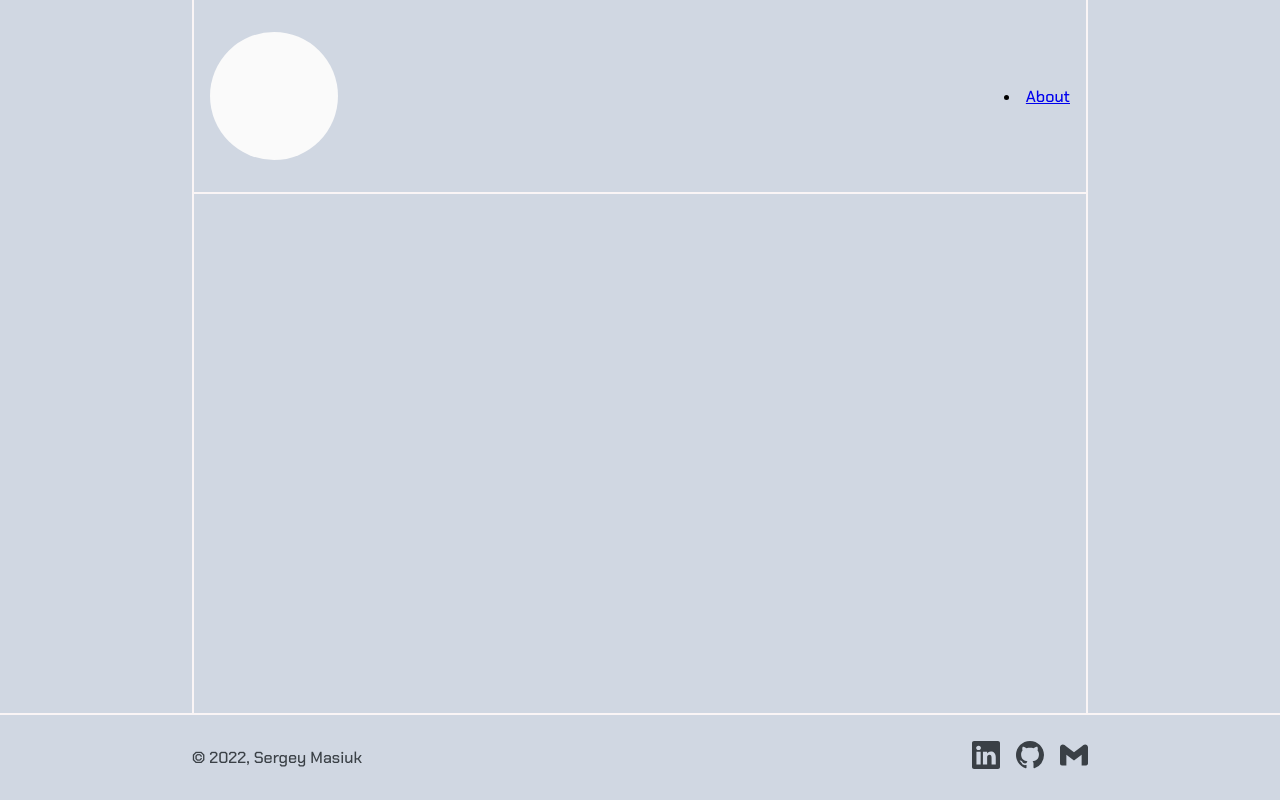
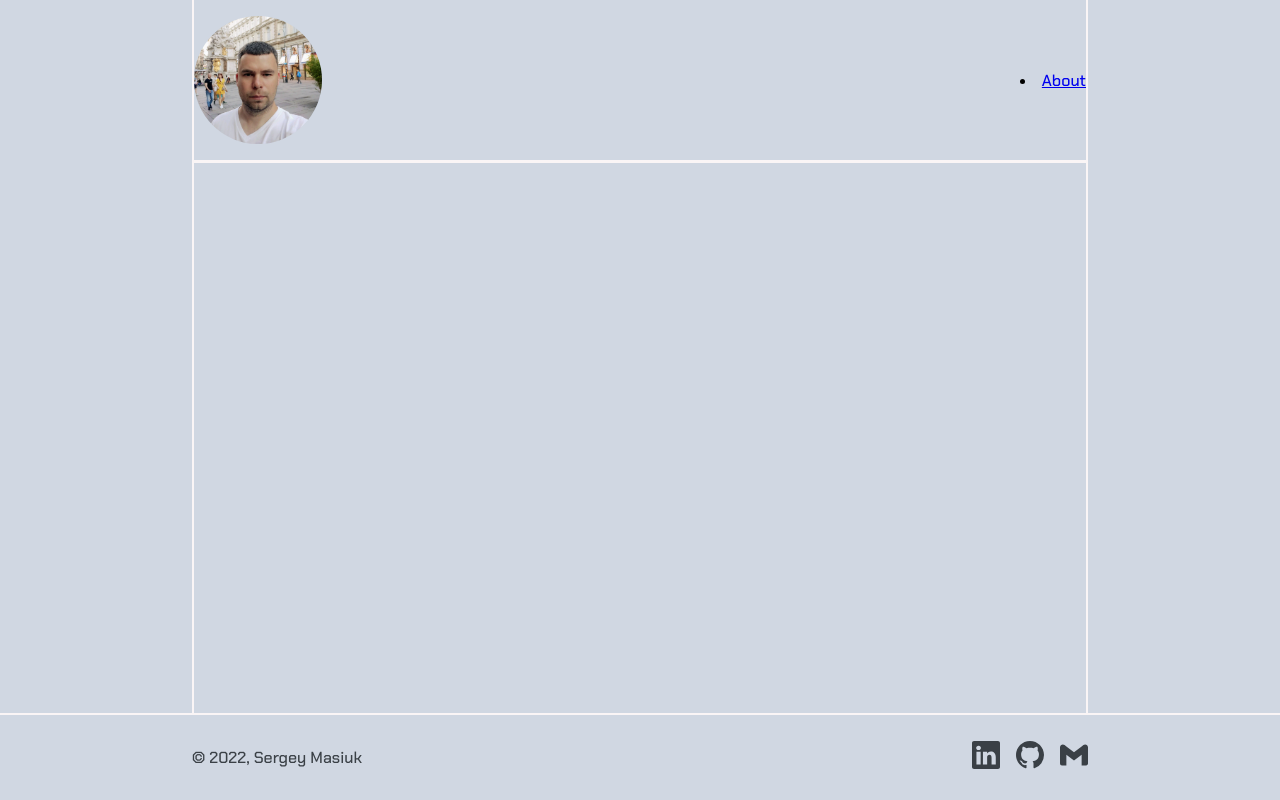
Before and after one commit to mayerror/sergeymasiuk, a React (Create React App) app in the folder sergeymasiuk/: page / in a window 1280 px wide. Built offline with nearby package versions, Linux system fonts and the light colour scheme.

Commit message:
feat: change logo size

```diff
--- a/sergeymasiuk/src/assets/styles/index.css
+++ b/sergeymasiuk/src/assets/styles/index.css
@@ -13,4 +13,6 @@ code {
 
 * {
   box-sizing: border-box;
+  margin: 0;
+  padding: 0;
 }
--- a/sergeymasiuk/src/components/Header/Header.css
+++ b/sergeymasiuk/src/components/Header/Header.css
@@ -27,6 +27,7 @@
 }
 
 .header__logo {
+  margin: 0;
   width: 8rem;
   height: 8rem;
   overflow: hidden;
@@ -34,5 +35,8 @@
 }
 
 .header__image {
+  margin: 0;
+  width: 100%;
+  height: 100%;
   object-fit: contain;
 }
--- a/sergeymasiuk/src/components/Header/Header.scss
+++ b/sergeymasiuk/src/components/Header/Header.scss
@@ -29,6 +29,7 @@
   }
 
   &__logo {
+    margin: 0;
     width: 8rem;
     height: 8rem;
     overflow: hidden;
@@ -36,6 +37,9 @@
   }
 
   &__image {
+    margin: 0;
+    width: 100%;
+    height: 100%;
     object-fit: contain;
   }
 }
--- a/sergeymasiuk/src/components/Header/Header.tsx
+++ b/sergeymasiuk/src/components/Header/Header.tsx
@@ -1,14 +1,14 @@
+import './Header.scss';
+import logo from '../../assets/images/avatar_result.webp';
 import Nav from '../Nav/Nav';
-import './Header.scss';
-import logo from '../../assets/images/avatar.jpg';
 
 function Header() {
   return (
     <header className="header">
       <div className="header__wrapper">
-        <p className="header__logo">
+        <div className="header__logo">
           <img alt="logo" className="header__image" src={logo} />
-        </p>
+        </div>
         <Nav />
       </div>
     </header>
```
Also changed, not shown: sergeymasiuk/src/assets/images/avatar.jpg (deleted), sergeymasiuk/src/assets/images/avatar_result.webp (added).
